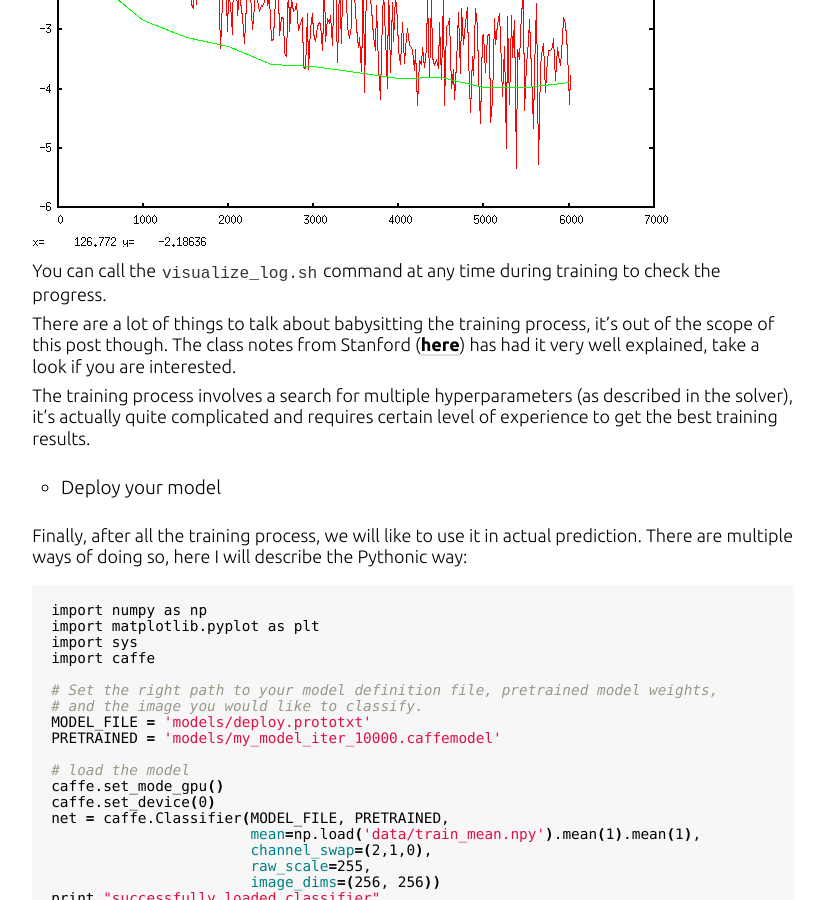
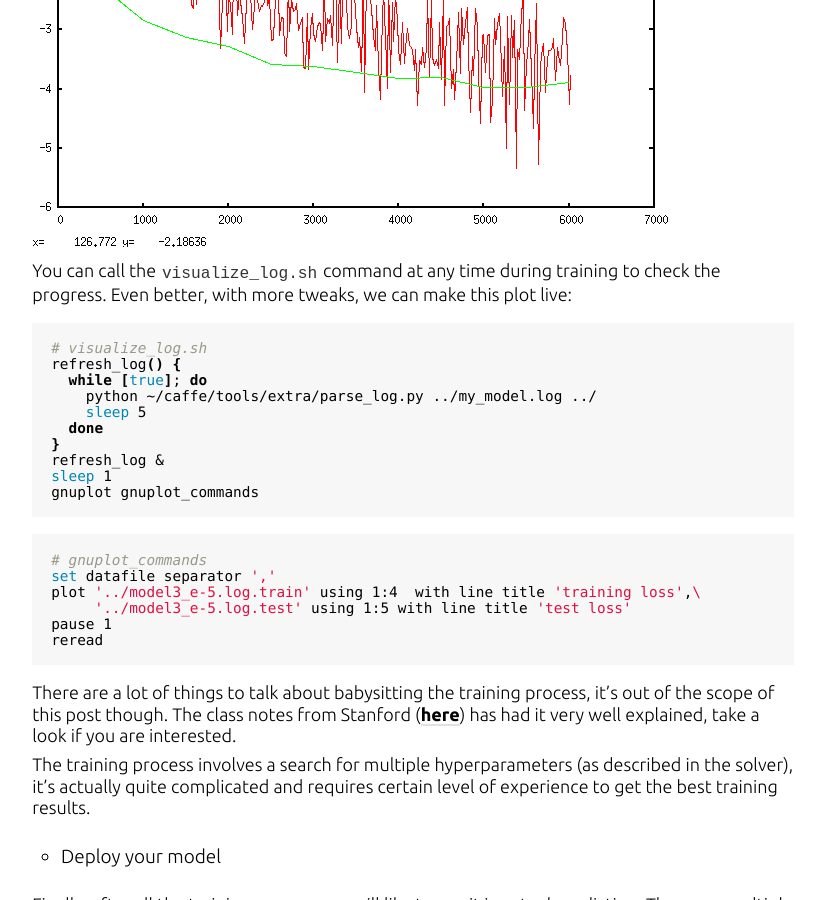
Before and after one commit to shengshuyang/shengshuyang.github.io, a Jekyll site: the page built from _posts/2016-04-20-A-step-by-step-guide-to-Caffe.markdown, in a window 1280 px wide and 900 px high, scrolled down 5632 px. Shown: the whole window, without its empty margins (227-1050 px from the left). Built offline with Jekyll 4.4.1, drawn with Linux system fonts in a browser that asks for light colours; nearby versions of some CDN libraries; comment, search, counter and statistics services are not loaded; some of the changed text lies outside the part shown.

Commit message:
updates to Caffe post

```diff
--- a/_posts/2016-04-20-A-step-by-step-guide-to-Caffe.markdown
+++ b/_posts/2016-04-20-A-step-by-step-guide-to-Caffe.markdown
@@ -1,6 +1,6 @@
 ---
 layout: post
-title:  "A step by step guide to Caffe!"
+title:  "A step by step guide to Caffe"
 date:   2016-04-20 22:21:21 -0700
 categories: Caffe
 ---
@@ -260,7 +260,29 @@ A sample result looks like this:
 
 ![Logging the Log Loss]({{ site.url }}/images/loss_log.png)
 
-You can call the `visualize_log.sh` command at any time during training to check the progress.
+You can call the `visualize_log.sh` command at any time during training to check the progress. Even better, with more tweaks, we can make this plot live:
+
+{% highlight bash %}
+# visualize_log.sh
+refresh_log() {
+  while [true]; do
+    python ~/caffe/tools/extra/parse_log.py ../my_model.log ../
+    sleep 5
+  done
+}
+refresh_log &
+sleep 1
+gnuplot gnuplot_commands
+{% endhighlight %}
+
+{% highlight bash %}
+# gnuplot_commands
+set datafile separator ','
+plot '../model3_e-5.log.train' using 1:4  with line title 'training loss',\
+     '../model3_e-5.log.test' using 1:5 with line title 'test loss'
+pause 1
+reread
+{% endhighlight %}
 
 There are a lot of things to talk about babysitting the training process, it's out of the scope of this post though. The class notes from Stanford ([**here**](http://cs231n.github.io/neural-networks-3/)) has had it very well explained, take a look if you are interested.
 
```
